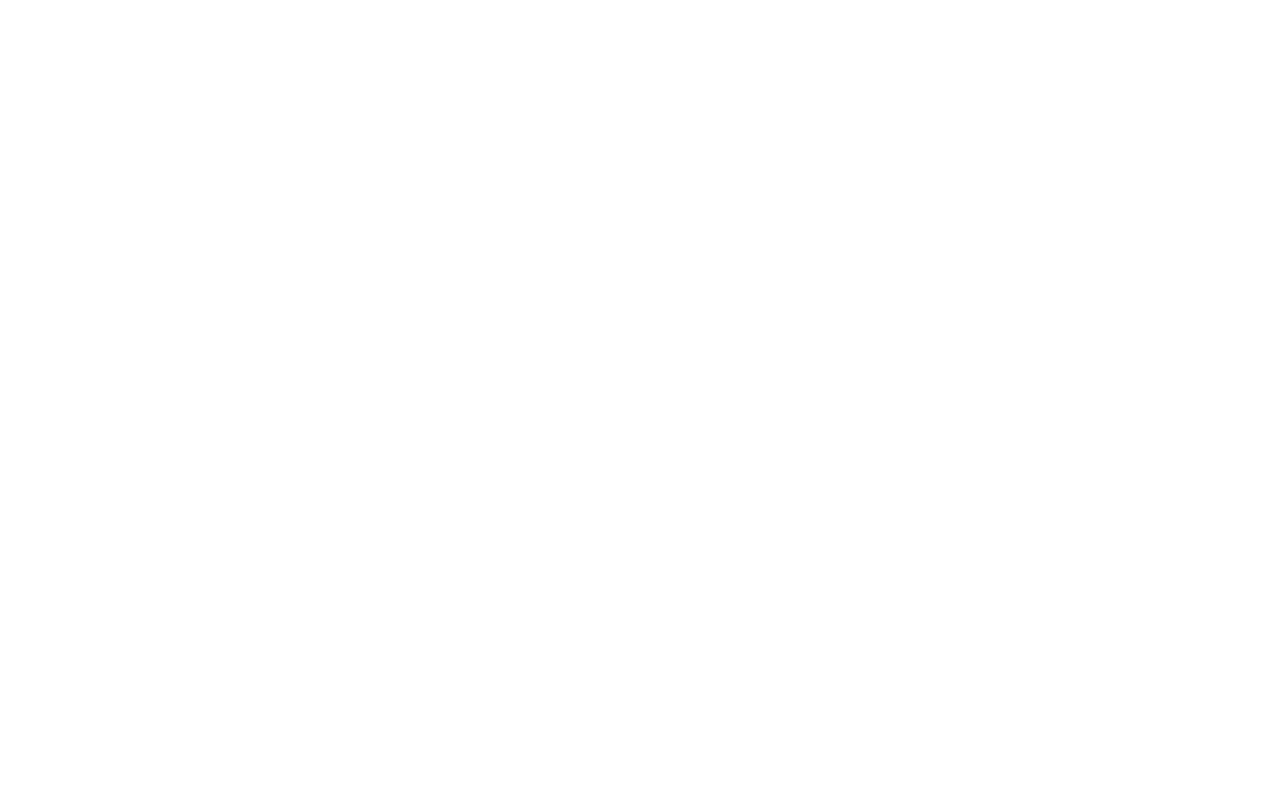
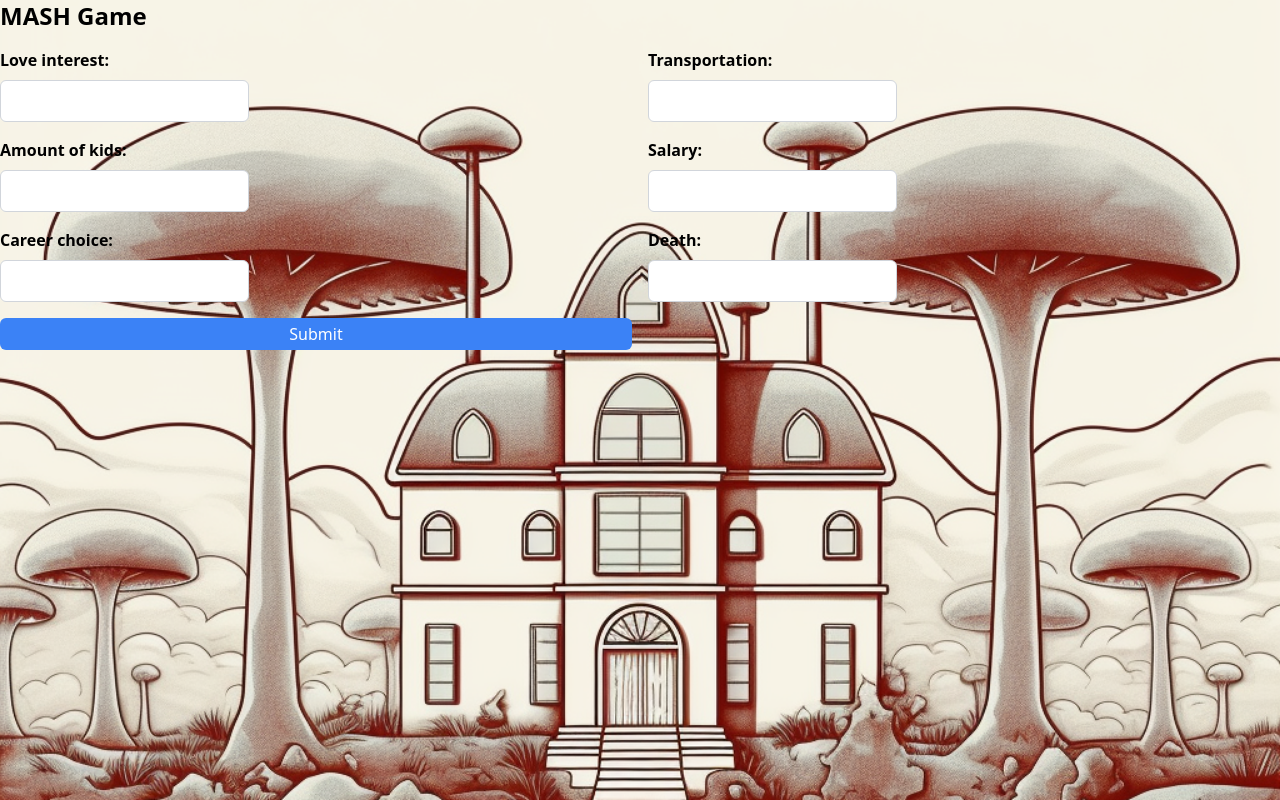
Before and after one commit to connbstro/mash, a React (Create React App) app: page /form in a window 1280 px wide. Before the commit this address had no page. Built offline with nearby package versions, Linux system fonts and the light colour scheme.

Commit message:
Mash game

```diff
--- a/src/App.js
+++ b/src/App.js
@@ -1,6 +1,8 @@
 import { BrowserRouter, Routes, Route } from "react-router-dom";
 import Home from "./components/Home";
 import Login from "./components/Login";
+import MainPage from "./components/MainPage";
+import Form from "./components/Form";
 
 function App() {
   return (
@@ -9,6 +11,8 @@
         <Routes>
           <Route path="/" element={<Home />} />
           <Route path="/login" element={<Login />} />
+          <Route path="/main" element={<MainPage />} />
+          <Route path="/form" element={<Form />} />
         </Routes>
       </BrowserRouter>
     </div>
--- /dev/null
+++ b/src/components/Form.jsx
@@ -0,0 +1,136 @@
+import React, { useState } from "react";
+import house from "./assets/house.png";
+// import Navbar from "./Navbar";
+
+function Form() {
+  const [partnerOption, setPartnerOption] = useState("");
+  const [kidsOption, setKidsOption] = useState("");
+  const [careerOption, setCareerOption] = useState("");
+  const [carOption, setCarOption] = useState("");
+  const [salaryOption, setSalaryOption] = useState("");
+  const [deathOption, setDeathOption] = useState("");
+  const [result, setResult] = useState("");
+
+  const handleSubmit = (e) => {
+    e.preventDefault();
+    // Perform any necessary actions with the selected options
+    // Calculate the result based on the selected options
+    const resultText = `You will marry ${partnerOption} and have ${kidsOption} kids together. You will work as a ${careerOption} for a living, make ${salaryOption} dollars a year, and drive a ${carOption}. You will die by ${deathOption}.`;
+    setResult(resultText);
+  };
+
+  return (
+    <div>
+      {/* <Navbar /> */}
+      <div
+        className="flex justify-center h-screen"
+        style={{
+          backgroundImage: `url(${house})`,
+          backgroundSize: "cover",
+          backgroundPosition: "center",
+        }}
+      >
+        <div className="container mx-auto">
+          <h1 className="text-2xl font-bold mb-4">MASH Game</h1>
+          <form onSubmit={handleSubmit} className="grid grid-cols-2 gap-4">
+            {/* Left Column */}
+            <div>
+              <div className="mb-4">
+                <label htmlFor="mansion" className="block mb-2 font-bold">
+                  Love interest:
+                </label>
+                <input
+                  type="text"
+                  id="mansion"
+                  value={partnerOption}
+                  onChange={(e) => setPartnerOption(e.target.value)}
+                  className="border border-gray-300 rounded-md p-2"
+                />
+              </div>
+              <div className="mb-4">
+                <label htmlFor="apartment" className="block mb-2 font-bold">
+                  Amount of kids:
+                </label>
+                <input
+                  type="text"
+                  id="apartment"
+                  value={kidsOption}
+                  onChange={(e) => setKidsOption(e.target.value)}
+                  className="border border-gray-300 rounded-md p-2"
+                />
+              </div>
+              <div>
+                <label htmlFor="shack" className="block mb-2 font-bold">
+                  Career choice:
+                </label>
+                <input
+                  type="text"
+                  id="shack"
+                  value={careerOption}
+                  onChange={(e) => setCareerOption(e.target.value)}
+                  className="border border-gray-300 rounded-md p-2"
+                />
+              </div>
+            </div>
+
+            {/* Right Column */}
+            <div>
+              <div className="mb-4">
+                <label htmlFor="house" className="block mb-2 font-bold">
+                  Transportation:
+                </label>
+                <input
+                  type="text"
+                  id="house"
+                  value={carOption}
+                  onChange={(e) => setCarOption(e.target.value)}
+                  className="border border-gray-300 rounded-md p-2"
+                />
+              </div>
+              <div className="mb-4">
+                <label htmlFor="house" className="block mb-2 font-bold">
+                  Salary:
+                </label>
+                <input
+                  type="int"
+                  id="house"
+                  value={salaryOption}
+                  onChange={(e) => setSalaryOption(e.target.value)}
+                  className="border border-gray-300 rounded-md p-2"
+                />
+              </div>
+              <div>
+                <label htmlFor="house" className="block mb-2 font-bold">
+                  Death:
+                </label>
+                <input
+                  type="text"
+                  id="house"
+                  value={deathOption}
+                  onChange={(e) => setDeathOption(e.target.value)}
+                  className="border border-gray-300 rounded-md p-2"
+                />
+              </div>
+            </div>
+
+            <button
+              type="submit"
+              className="bg-blue-500 text-white px-2 py-1 rounded-md"
+            >
+              Submit
+            </button>
+          </form>
+
+          {result && (
+            <div className="mt-4">
+              <h2 className="text-lg font-bold mb-2">Result:</h2>
+              <p>{result}</p>
+            </div>
+          )}
+        </div>
+      </div>
+    </div>
+  );
+}
+
+export default Form;
--- /dev/null
+++ b/src/components/MainPage.jsx
@@ -0,0 +1,25 @@
+import React, { useState } from "react";
+// import Navbar from './Navbar'
+
+const MainPage = () => {
+  return (
+    <div className="">
+      {/* <Navbar /> */}
+      <div className="question-container">
+        <div className="one flex-1 h-12">One</div>
+        <div className="two flex-1">Two</div>
+        <div className="three flex-1">Three</div>
+        <div className="four flex-1">Four</div>
+      </div>
+
+      <div className="question-answers">
+        <div className="five">Five</div>
+        <div className="six">Six</div>
+        <div className="seven">Seven</div>
+        <div className="eight">Eight</div>
+      </div>
+    </div>
+  );
+};
+
+export default MainPage;
--- a/src/components/Navbar.jsx
+++ b/src/components/Navbar.jsx
@@ -23,6 +23,26 @@
             duration={500}
           >
             Login
+          </Link>
+        </li>
+        <li>
+          <Link
+            className="hover:underline"
+            to="/main"
+            smooth={true}
+            duration={500}
+          >
+            Main
+          </Link>
+        </li>
+        <li>
+          <Link
+            className="hover:underline"
+            to="/form"
+            smooth={true}
+            duration={500}
+          >
+            Form
           </Link>
         </li>
       </ul>
```
Also changed, not shown: src/components/assets/house.png (added).
